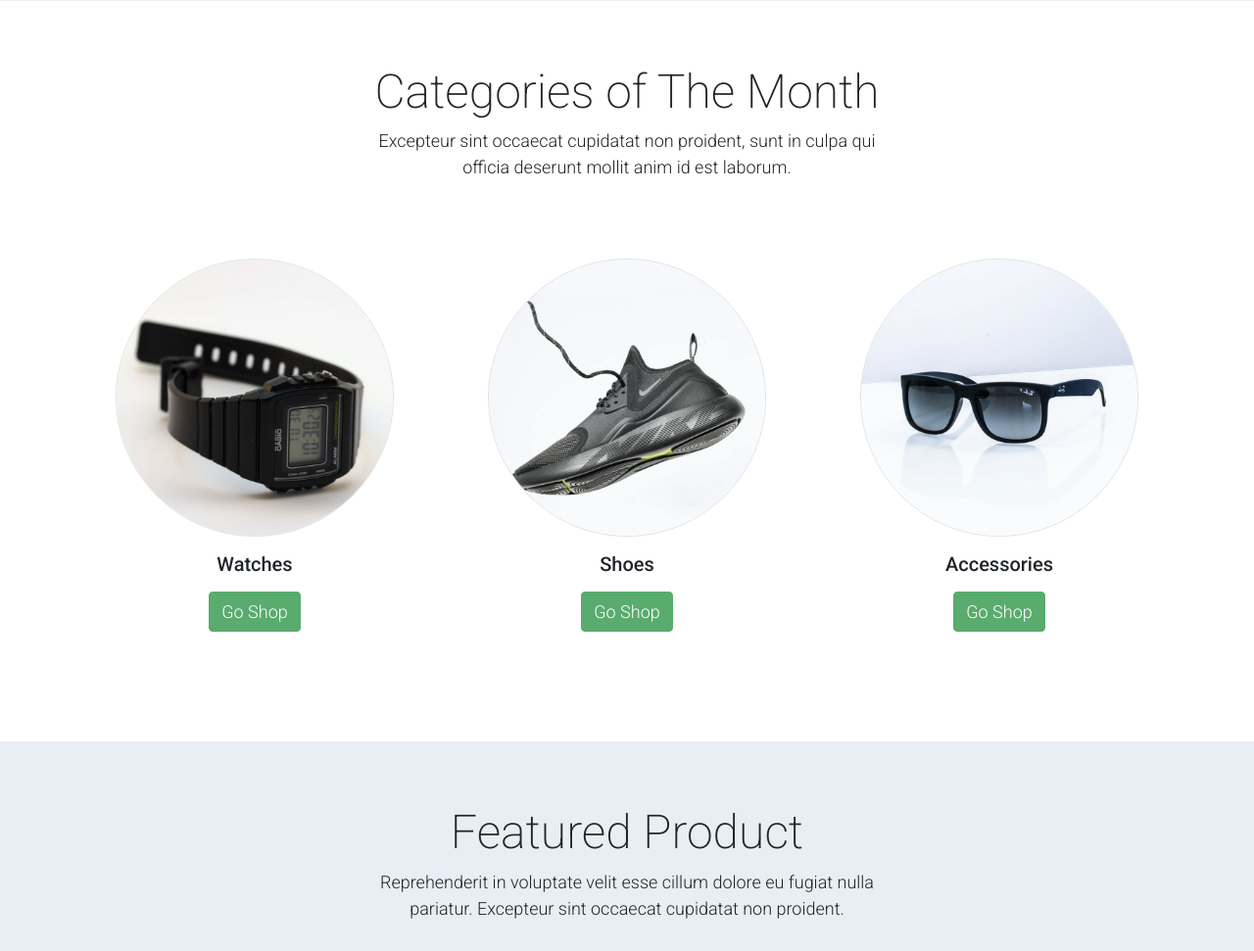
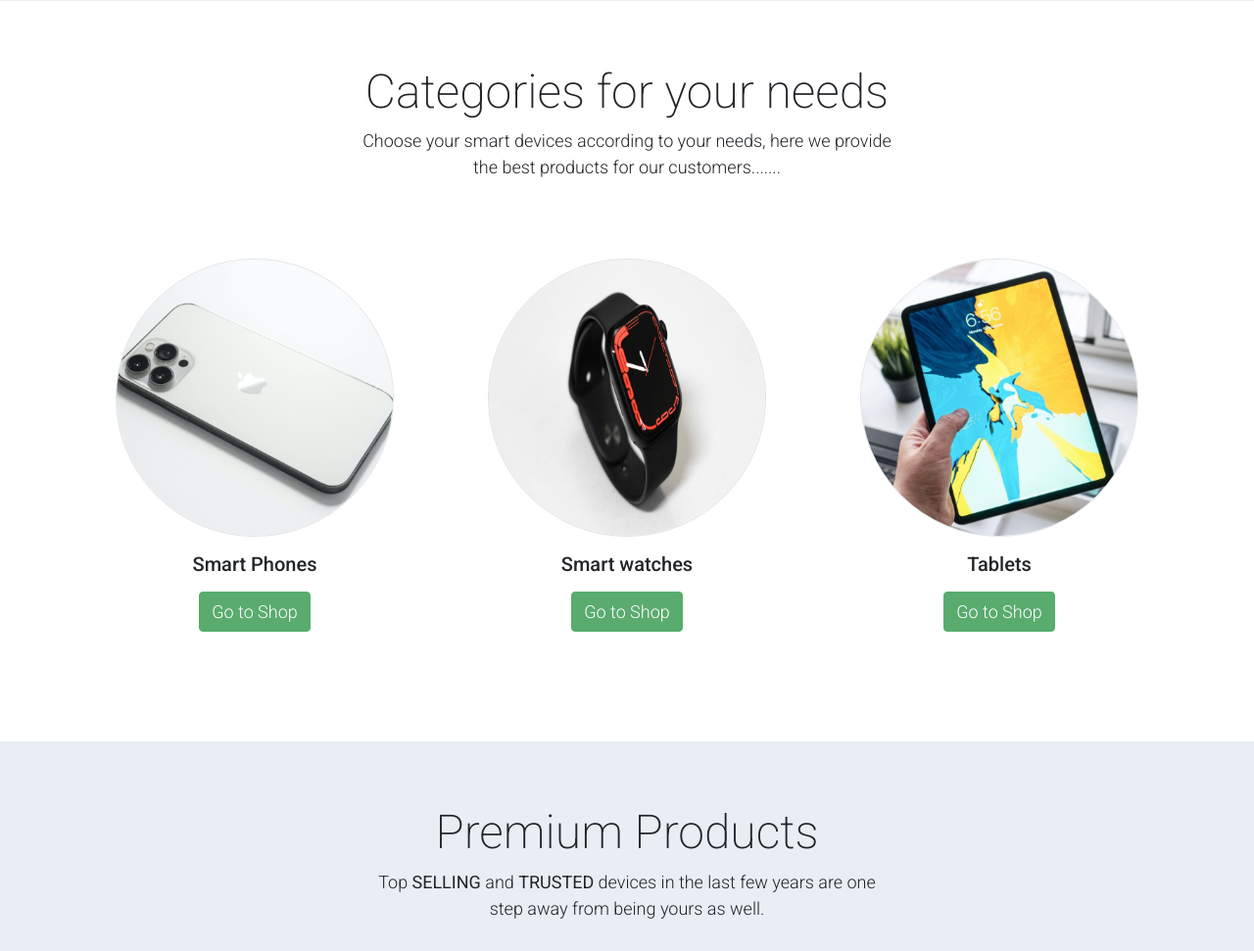
Before and after one commit to aromals-github/ecommerce, a Django app: page / in a window 1280 px wide. Shown: the part 611-1582 px from the top of the page at 98% size. Run offline with Django 3.2, Linux system fonts and the light colour scheme; some libraries are stand-ins or nearby versions.

Commit message:
added required pages . Add URL paths and defined views for each function based views

```diff
--- a/coreapp/templates/coreapp/index.html
+++ b/coreapp/templates/coreapp/index.html
@@ -8,7 +8,7 @@
                 <i class="fa fa-envelope mx-2"></i>
                 <a class="navbar-sm-brand text-light text-decoration-none" href="mailto:aromals302@gmail.com@company.com">aromal.com</a>
                 <i class="fa fa-phone mx-2"></i>
-                <a class="navbar-sm-brand text-light text-decoration-none" href="tel:010-020-0340">2422943</a>
+                <a class="navbar-sm-brand text-light text-decoration-none" href="tel:010-020-0340">0474-2422943</a>
             </div>
             <div>
                 <a class="text-light" href="https://fb.com/templatemo" target="_blank" rel="sponsored"><i class="fab fa-facebook-f fa-sm fa-fw me-2"></i></a>
@@ -48,6 +48,9 @@
                     </li>
                     <li class="nav-item">
                         <a class="nav-link" href="{% url 'contact' %}">Contact</a>
+                    </li>
+                    <li class="nav-item">
+                        <a class="nav-link" href="{% url 'login' %}">Sign In / Sign Up</a>
                     </li>
                 </ul>
             </div>
@@ -195,28 +198,27 @@
 <section class="container py-5">
     <div class="row text-center pt-3">
         <div class="col-lg-6 m-auto">
-            <h1 class="h1">Categories of The Month</h1>
+            <h1 class="h1">Categories for your needs</h1>
             <p>
-                Excepteur sint occaecat cupidatat non proident, sunt in culpa qui officia
-                deserunt mollit anim id est laborum.
+               Choose your smart devices according to your needs, here we provide the best products for our customers.......
             </p>
         </div>
     </div>
     <div class="row">
         <div class="col-12 col-md-4 p-5 mt-3">
-            <a href="#"><img src="./assets/img/category_img_01.jpg" class="rounded-circle img-fluid border"></a>
-            <h5 class="text-center mt-3 mb-3">Watches</h5>
-            <p class="text-center"><a class="btn btn-success">Go Shop</a></p>
+            <a href="#"><img src="{% static 'img/iphone.jpg' %}" class="rounded-circle img-fluid border"></a>
+            <h5 class="text-center mt-3 mb-3">Smart Phones </h5>
+            <p class="text-center"><a class="btn btn-success">Go to Shop</a></p>
         </div>
         <div class="col-12 col-md-4 p-5 mt-3">
-            <a href="#"><img src="./assets/img/category_img_02.jpg" class="rounded-circle img-fluid border"></a>
-            <h2 class="h5 text-center mt-3 mb-3">Shoes</h2>
-            <p class="text-center"><a class="btn btn-success">Go Shop</a></p>
+            <a href="#"><img src="{% static 'img/smartwatch.jpg' %}" class="rounded-circle img-fluid border"></a>
+            <h2 class="h5 text-center mt-3 mb-3">Smart watches</h2>
+            <p class="text-center"><a class="btn btn-success">Go to Shop</a></p>
         </div>
         <div class="col-12 col-md-4 p-5 mt-3">
-            <a href="#"><img src="./assets/img/category_img_03.jpg" class="rounded-circle img-fluid border"></a>
-            <h2 class="h5 text-center mt-3 mb-3">Accessories</h2>
-            <p class="text-center"><a class="btn btn-success">Go Shop</a></p>
+            <a href="#"><img src="{% static 'img/tablet.jpg' %}" class="rounded-circle img-fluid border"></a>
+            <h2 class="h5 text-center mt-3 mb-3">Tablets</h2>
+            <p class="text-center"><a class="btn btn-success">Go to Shop</a></p>
         </div>
     </div>
 </section>
@@ -228,10 +230,10 @@
     <div class="container py-5">
         <div class="row text-center py-3">
             <div class="col-lg-6 m-auto">
-                <h1 class="h1">Featured Product</h1>
+                <h1 class="h1">Premium Products </h1>
                 <p>
-                    Reprehenderit in voluptate velit esse cillum dolore eu fugiat nulla pariatur.
-                    Excepteur sint occaecat cupidatat non proident.
+                    Top <strong>SELLING </strong> and <strong>TRUSTED</strong> devices in the last few years  are one step away from being
+                    yours as well.
                 </p>
             </div>
         </div>
@@ -239,7 +241,7 @@
             <div class="col-12 col-md-4 mb-4">
                 <div class="card h-100">
                     <a href="shop-single.html">
-                        <img src="./assets/img/feature_prod_01.jpg" class="card-img-top" alt="...">
+                        <img src="{% static 'img/gaming.jpg' %}" class="card-img-top" alt="...">
                     </a>
                     <div class="card-body">
                         <ul class="list-unstyled d-flex justify-content-between">
@@ -247,12 +249,12 @@
                                 <i class="text-warning fa fa-star"></i>
                                 <i class="text-warning fa fa-star"></i>
                                 <i class="text-warning fa fa-star"></i>
-                                <i class="text-muted fa fa-star"></i>
+                                <i class="text-warning fa fa-star"></i>
                                 <i class="text-muted fa fa-star"></i>
                             </li>
-                            <li class="text-muted text-right">$240.00</li>
+                            <li class="text-muted text-right"> from Rs.42500/-</li>
                         </ul>
-                        <a href="shop-single.html" class="h2 text-decoration-none text-dark">Gym Weight</a>
+                        <a href="shop-single.html" class="h2 text-decoration-none text-dark">GAMING</a>
                         <p class="card-text">
                             Lorem ipsum dolor sit amet, consectetur adipisicing elit. Sunt in culpa qui officia deserunt.
                         </p>
@@ -263,7 +265,7 @@
             <div class="col-12 col-md-4 mb-4">
                 <div class="card h-100">
                     <a href="shop-single.html">
-                        <img src="./assets/img/feature_prod_02.jpg" class="card-img-top" alt="...">
+                        <img src="{% static 'img/photography.jpg' %}" class="card-img-top" alt="...">
                     </a>
                     <div class="card-body">
                         <ul class="list-unstyled d-flex justify-content-between">
@@ -276,7 +278,7 @@
                             </li>
                             <li class="text-muted text-right">$480.00</li>
                         </ul>
-                        <a href="shop-single.html" class="h2 text-decoration-none text-dark">Cloud Nike Shoes</a>
+                        <a href="shop-single.html" class="h2 text-decoration-none text-dark">PHOTOGRAPHY</a>
                         <p class="card-text">
                             Aenean gravida dignissim finibus. Nullam ipsum diam, posuere vitae pharetra sed, commodo ullamcorper.
                         </p>
@@ -287,7 +289,7 @@
             <div class="col-12 col-md-4 mb-4">
                 <div class="card h-100">
                     <a href="shop-single.html">
-                        <img src="./assets/img/feature_prod_03.jpg" class="card-img-top" alt="...">
+                        <img src="{% static 'img/perfo .jpg' %}" class="card-img-top" alt="...">
                     </a>
                     <div class="card-body">
                         <ul class="list-unstyled d-flex justify-content-between">
@@ -300,7 +302,7 @@
                             </li>
                             <li class="text-muted text-right">$360.00</li>
                         </ul>
-                        <a href="shop-single.html" class="h2 text-decoration-none text-dark">Summer Addides Shoes</a>
+                        <a href="shop-single.html" class="h2 text-decoration-none text-dark">APPLE</a>
                         <p class="card-text">
                             Curabitur ac mi sit amet diam luctus porta. Phasellus pulvinar sagittis diam, et scelerisque ipsum lobortis nec.
                         </p>
@@ -320,7 +322,7 @@
         <div class="row">
 
             <div class="col-md-4 pt-5">
-                <h2 class="h2 text-success border-bottom pb-3 border-light logo">Zay Shop</h2>
+                <h2 class="h2 text-success border-bottom pb-3 border-light logo">PhonesBuy</h2>
                 <ul class="list-unstyled text-light footer-link-list">
                     <li>
                         <i class="fas fa-map-marker-alt fa-fw"></i>
@@ -398,8 +400,8 @@
             <div class="row pt-2">
                 <div class="col-12">
                     <p class="text-left text-light">
-                        Copyright &copy; 2021 Company Name
-                        | Designed by <a rel="sponsored" href="https://templatemo.com" target="_blank">TemplateMo</a>
+                        Copyright &copy; 2022
+                        | Designed by <a rel="sponsored" href="" target="_blank">Aromal.S</a>
                     </p>
                 </div>
             </div>
--- a/coreapp/urls.py
+++ b/coreapp/urls.py
@@ -8,4 +8,5 @@ urlpatterns = [
     path ('contact/',views.contact , name = "contact"),
     path ('about/' ,views.about , name = "about"),
     path ('shop/' ,views.shop , name = "shop"),
+    path ('login/' ,views.login,name ="login"),
 ]
--- a/coreapp/views.py
+++ b/coreapp/views.py
@@ -12,3 +12,6 @@ def about(request):
 
 def contact(request):
     return render (request,'coreapp/contact.html')
+
+def login(request):
+    return render (request,'coreapp/login.html')
```
Also changed, not shown: coreapp/templates/coreapp/productspage.html (added), static/img/gaming.jpg (added), static/img/iphone.jpg (added), static/img/perfo .jpg (added), static/img/photography.jpg (added), static/img/smartwatch.jpg (added), static/img/tab.jpg (added), static/img/tablet.jpg (added), 2 other files.
